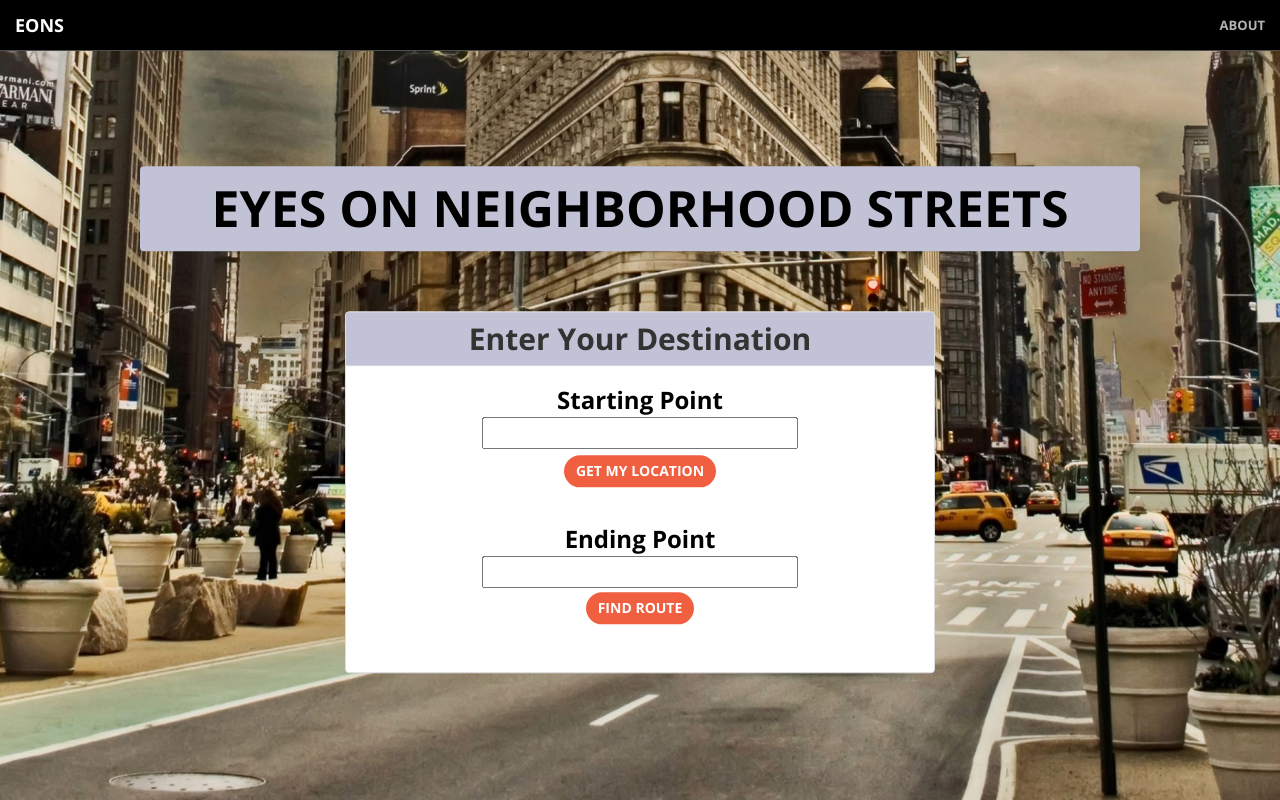
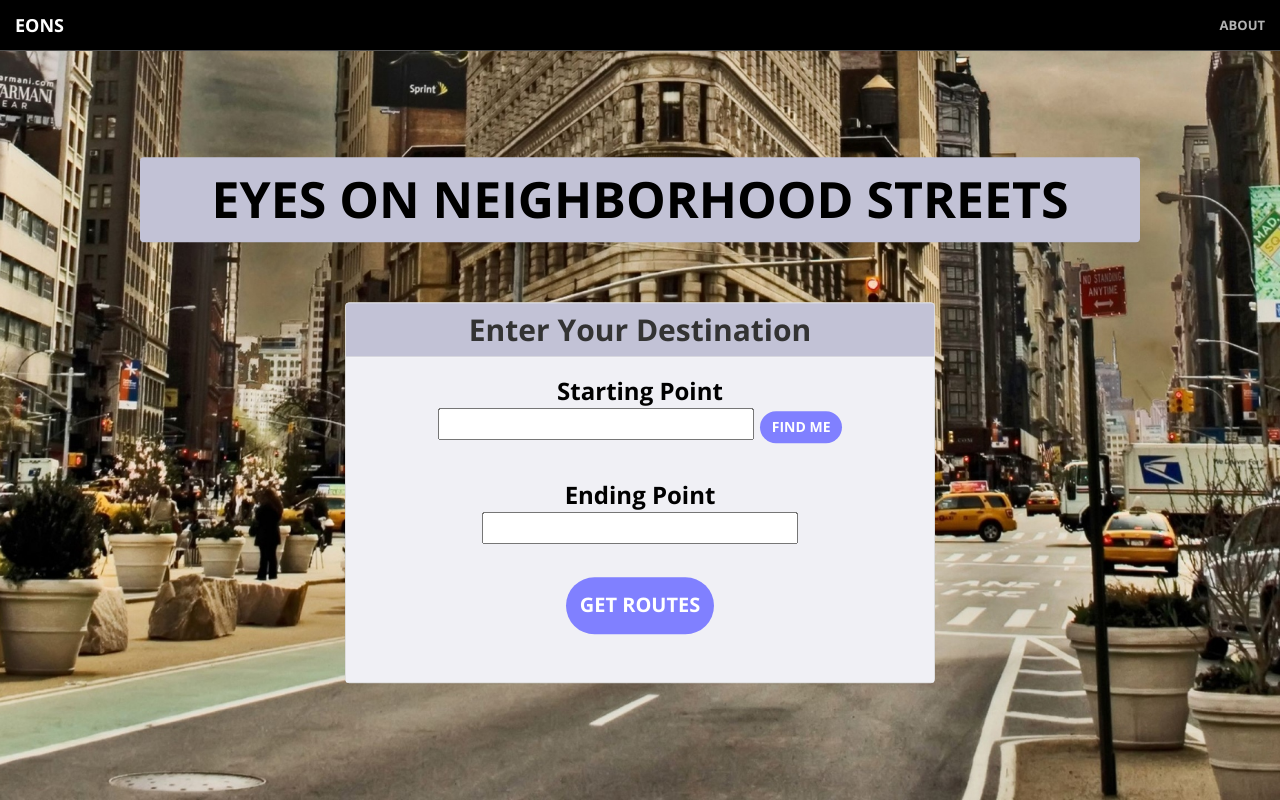
Before and after one commit to skabir8/EONS, a Flask app: page / in a window 1280 px wide. Run offline with Flask 2, Linux system fonts and the light colour scheme; some libraries are stand-ins or nearby versions.

Commit message:
updated homepage

```diff
--- a/templates/home.html
+++ b/templates/home.html
@@ -17,17 +17,17 @@
           <h2 style = "font-family: 'Open Sans', 'Helvetica Neue', Arial, sans-serif;">
           <div class="panel panel-default" style="width:50%">
             <div class="panel-heading" style="background:#c2c2d6"><b>Enter Your Destination</b></div>
-            <div class="panel-body">
+            <div class="panel-body" style="background:#f0f0f5">
               <form action="/action_page.php">
               <font color="black" size="5" padding:"5px"> <b>Starting Point</b> <br>
-              <input id="startsearchTextField" type="text" color="black" name="start"><br>
+              <input id="startsearchTextField" type="text" color="black" name="start">
 
-              <button class="btn btn-primary" type="button" onclick="getLocation()">Get My Location</button>
+              <button class="btn btn-primary" type="button" onclick="getLocation" style="background-color:#8080ff">Find Me</button>
               <br><br>
               <b>Ending Point</b> <br>
               <input id="endsearchTextField" type="text" name="end"><br>
-              </font>
-              <a class="btn btn-primary">Find Route</a><br><br>
+            </font> <br>
+              <a class="btn btn-primary" style="width:fit; padding:14px;font-size:20px; background-color:#8080ff">Get Routes</a><br><br>
 
             </form>
 
```
